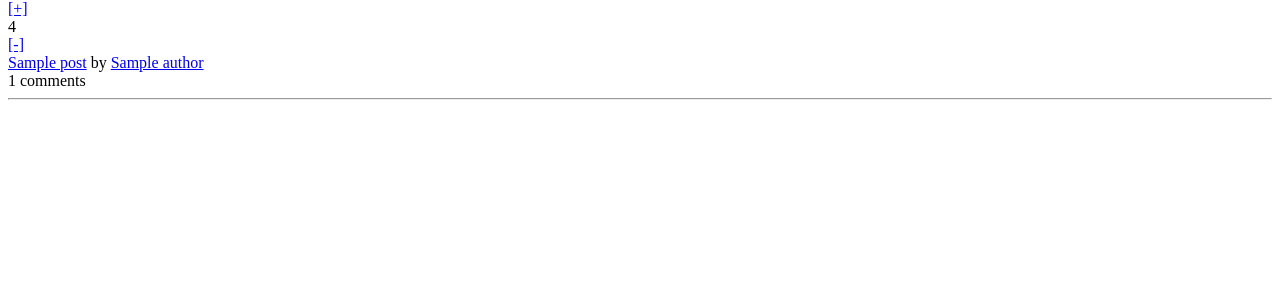
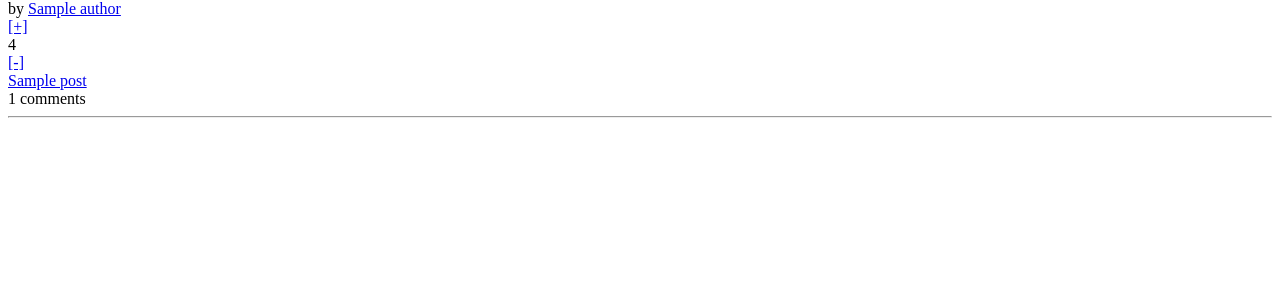
Before and after one commit to i-hate-nicknames/plebbit, a Symfony app: template templates/post/index.html.twig in a window 1280 px wide. Shown: the part 44-344 px from the top of the page. Run offline with Twig, Linux system fonts and the light colour scheme; the template is opened without the code that fills it: most values are stand-ins (such as "Sample title", 1, 10 or a date in 2020); some libraries are stand-ins or nearby versions.

Commit message:
Change post listing layout

```diff
--- a/templates/post/index.html.twig
+++ b/templates/post/index.html.twig
@@ -7,6 +7,7 @@
     {% for postData in data %}
     {% set post = postData['post'] %}
     <div class="post">
+        <div class="author">by <a href="{{ url('user', {id: post.author.id}) }}">{{ post.author.name }}</a></div>
         <div class="rating"
              data-vote-url="{{ url('votePost', {id: post.id}) }}"
              data-current-vote="{{ postData['currentVote'] }}"
@@ -19,7 +20,7 @@
                 <a href="#" data-vote-value="-1">[-]</a>
             </div>
         </div>
-        <div class="title"><a href="{{ url('post', {'id': post.id}) }}">{{ post.title }}</a> by <a href="{{ url('user', {id: post.author.id}) }}">{{ post.author.name }}</a></div>
+        <div class="title"><a href="{{ url('post', {'id': post.id}) }}">{{ post.title }}</a></div>
         <div class="comment-count">
             {% if postData['commentCount'] != 0 %}
                 {{ postData['commentCount'] }} comments
```
